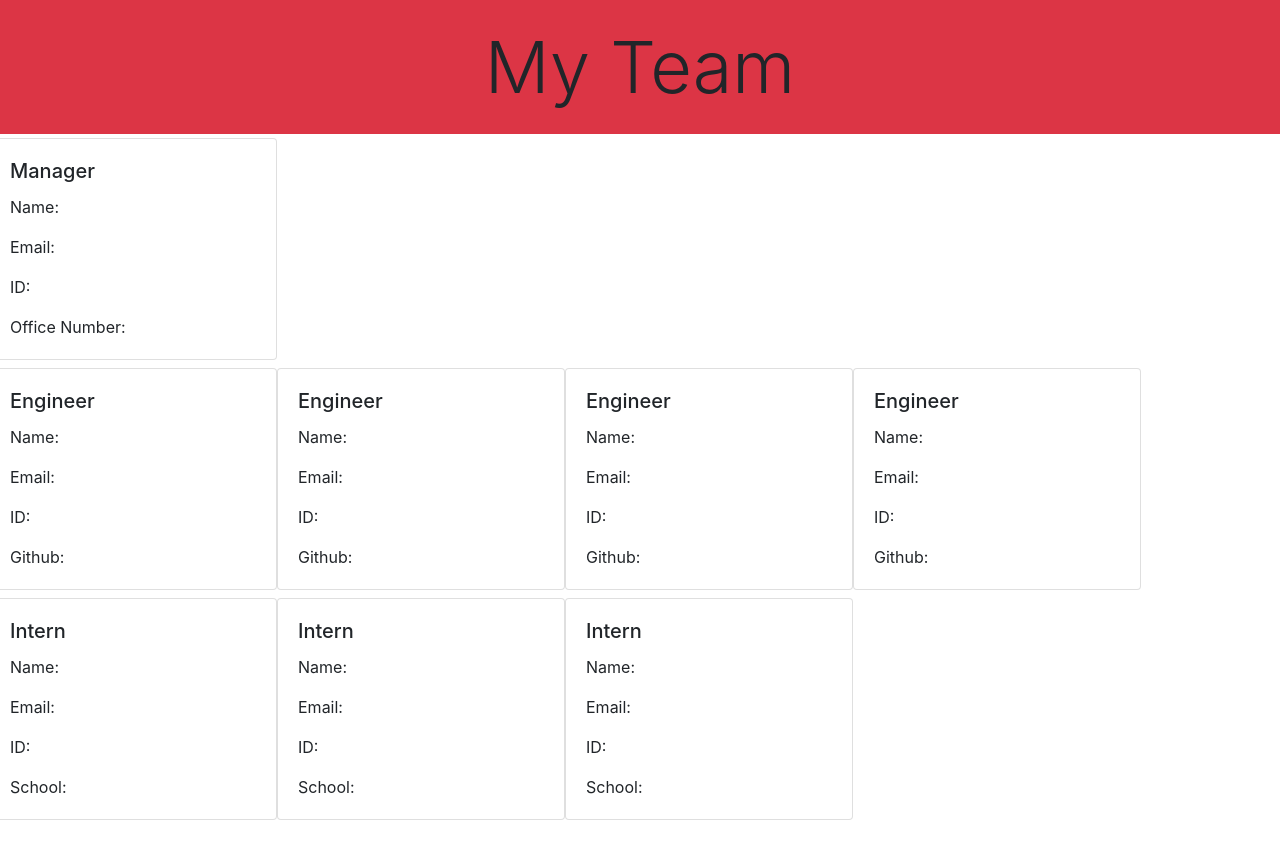
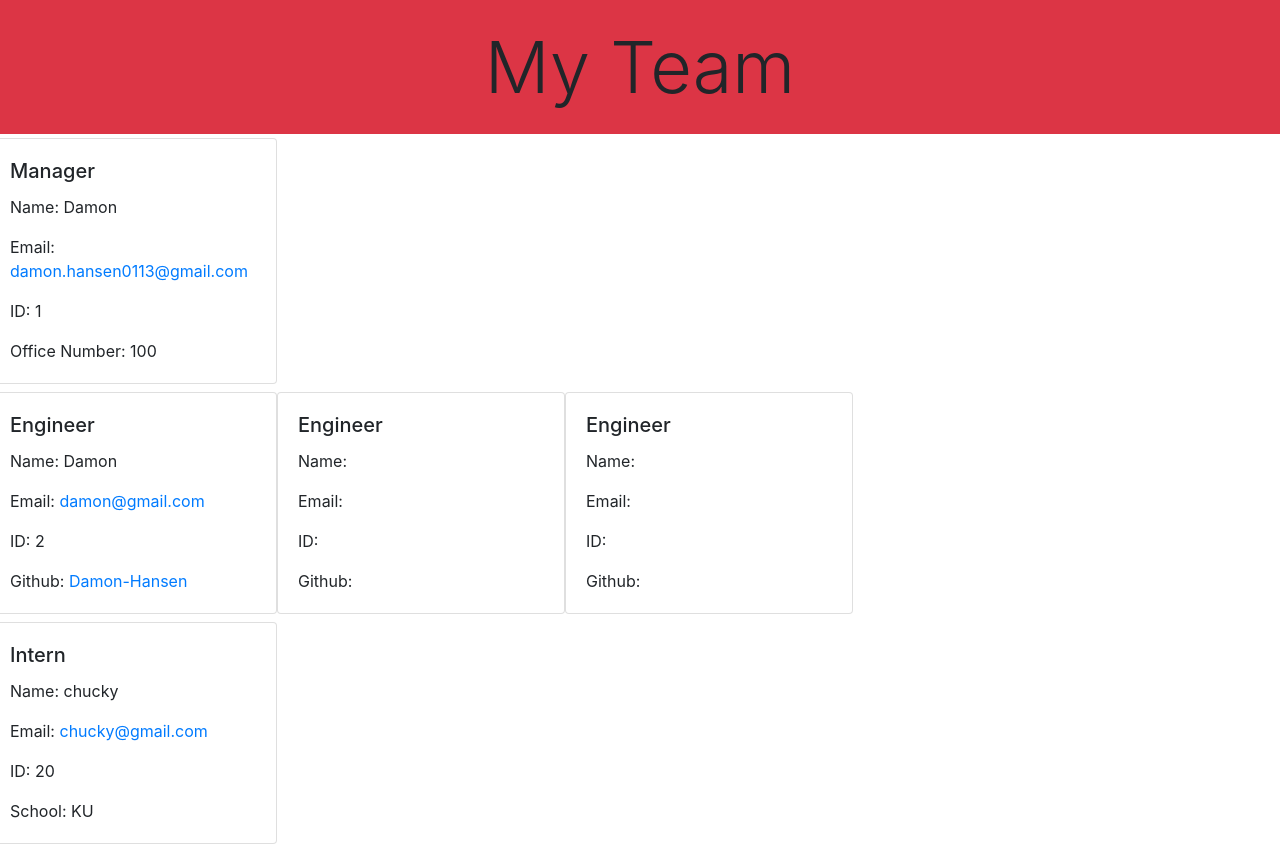
Before and after one commit to Damon-Hansen/My-Team, a website: page dist/index.html in a window 1280 px wide. Before the commit the page ends 824 px from the top, so only its background shows below. Drawn offline with nearby package versions, Linux system fonts and the light colour scheme.

Commit message:
updated and completed readme

```diff
--- a/dist/index.html
+++ b/dist/index.html
@@ -14,10 +14,10 @@
                 <div class="card" style="width: 18rem;">
                     <div class="card-body">
                       <h5 class="card-title">Manager</h5>
-                      <p class="card-text">Name: </p>
-                        <p class="card-text">Email: <a href="mailto:"></a></p>
-                      <p class="card-text">ID: </p>
-                      <p class="card-text">Office Number: </p>
+                      <p class="card-text">Name: Damon</p>
+                        <p class="card-text">Email: <a href="mailto:damon.hansen0113@gmail.com">damon.hansen0113@gmail.com</a></p>
+                      <p class="card-text">ID: 1</p>
+                      <p class="card-text">Office Number: 100</p>
                     </div>
                   </div>
             </div>
@@ -25,18 +25,10 @@
                <div class="card" style="width: 18rem;">
         <div class="card-body">
           <h5 class="card-title">Engineer</h5>
-          <p class="card-text">Name: </p>
-          <p class="card-text">Email: <a href="mailto:"></a></p>
-          <p class="card-text">ID: </p>
-          <p class="card-text">Github: <a href="https://github.com/" target="_blank"></a></p>
-        </div>
-      </div><div class="card" style="width: 18rem;">
-        <div class="card-body">
-          <h5 class="card-title">Engineer</h5>
-          <p class="card-text">Name: </p>
-          <p class="card-text">Email: <a href="mailto:"></a></p>
-          <p class="card-text">ID: </p>
-          <p class="card-text">Github: <a href="https://github.com/" target="_blank"></a></p>
+          <p class="card-text">Name: Damon</p>
+          <p class="card-text">Email: <a href="mailto:damon@gmail.com">damon@gmail.com</a></p>
+          <p class="card-text">ID: 2</p>
+          <p class="card-text">Github: <a href="https://github.com/Damon-Hansen" target="_blank">Damon-Hansen</a></p>
         </div>
       </div><div class="card" style="width: 18rem;">
         <div class="card-body">
@@ -60,26 +52,10 @@
                 <div class="card" style="width: 18rem;">
         <div class="card-body">
           <h5 class="card-title">Intern</h5>
-          <p class="card-text">Name: </p>
-          <p class="card-text">Email: <a href="mailto:"></a></p>
-          <p class="card-text">ID: </p>
-          <p class="card-text">School: </p>
-        </div>
-      </div><div class="card" style="width: 18rem;">
-        <div class="card-body">
-          <h5 class="card-title">Intern</h5>
-          <p class="card-text">Name: </p>
-          <p class="card-text">Email: <a href="mailto:"></a></p>
-          <p class="card-text">ID: </p>
-          <p class="card-text">School: </p>
-        </div>
-      </div><div class="card" style="width: 18rem;">
-        <div class="card-body">
-          <h5 class="card-title">Intern</h5>
-          <p class="card-text">Name: </p>
-          <p class="card-text">Email: <a href="mailto:"></a></p>
-          <p class="card-text">ID: </p>
-          <p class="card-text">School: </p>
+          <p class="card-text">Name: chucky</p>
+          <p class="card-text">Email: <a href="mailto:chucky@gmail.com">chucky@gmail.com</a></p>
+          <p class="card-text">ID: 20</p>
+          <p class="card-text">School: KU</p>
         </div>
       </div>
             </div>
```
Also changed, not shown: README.md.
